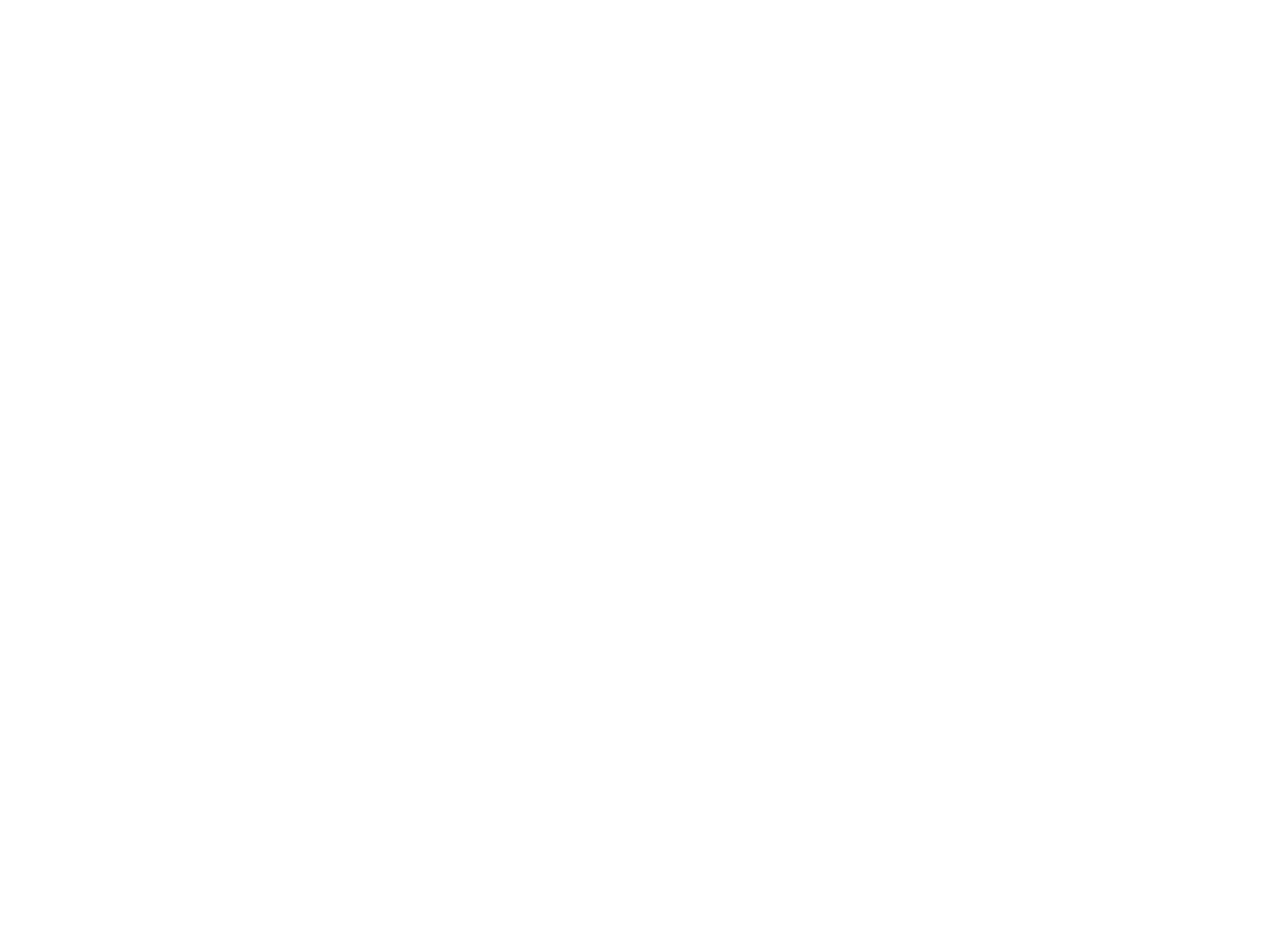
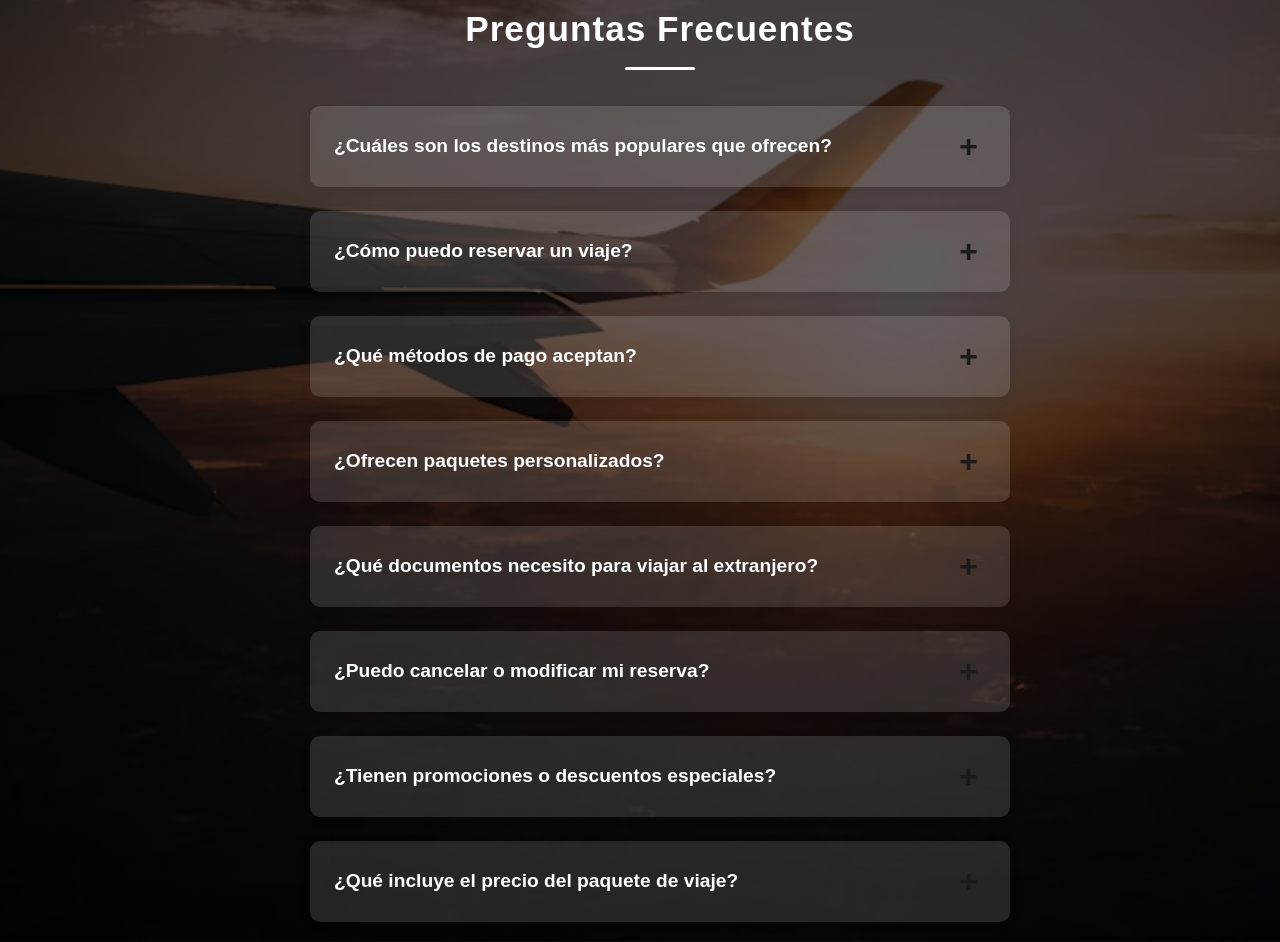
Before and after one commit to dayronZ/Viajes, a React (Vite) app in the folder vijes/: page / in a window 1280 px wide. Shown: the part 5380-6322 px from the top of the page. Before the commit the page ends 5300 px from the top, so only its background shows below. Built offline with nearby package versions, Linux system fonts and the light colour scheme.

Commit message:
Creacion de preguntas frecuentes

```diff
--- a/vijes/package.json
+++ b/vijes/package.json
@@ -12,6 +12,7 @@
   "dependencies": {
     "flag-icons": "^7.5.0",
     "leaflet": "^1.9.4",
+    "lucide-react": "^0.525.0",
     "react": "^19.1.0",
     "react-dom": "^19.1.0",
     "react-leaflet": "^5.0.0"
--- /dev/null
+++ b/vijes/src/components/Seccion8.css
@@ -0,0 +1,122 @@
+#seccion8 {
+    background-image: url('/src/assets/preguntas.avif');
+    background-size: cover;
+    background-position: center;
+    min-height: 100vh;
+    width: 100%;
+    display: flex;
+    flex-direction: column;
+    align-items: center;
+    justify-content: flex-start;
+    position: relative;
+    padding-top: 60px;
+  }
+
+  #seccion8::before {
+    content: '';
+    position: absolute;
+    top: 0; left: 0;
+    width: 100%; height: 100%;
+    background: rgba(0, 0, 0, 0.7);
+    z-index: 1;
+  }
+
+  #seccion8 > * {
+    position: relative;
+    z-index: 2;
+  }
+
+  .faq-title {
+    color: #fff;
+    font-size: 2.2rem;
+    font-weight: 700;
+    text-align: center;
+    margin-bottom: 36px;
+    letter-spacing: 1px;
+    position: relative;
+  }
+
+  .faq-title::after {
+    content: '';
+    display: block;
+    margin: 18px auto 0 auto;
+    width: 70px;
+    height: 3px;
+    background: #fff;
+    border-radius: 2px;
+  }
+
+  .faq-container {
+    width: 80vw;
+    max-width: 700px;
+    display: flex;
+    flex-direction: column;
+    gap: 24px;
+  }
+
+  .faq-item {
+    background: rgba(255,255,255,0.13);
+    border-radius: 10px;
+    box-shadow: 0 2px 12px rgba(0,0,0,0.08);
+    overflow: hidden;
+    transition: box-shadow 0.2s;
+  }
+
+  .faq-item.open {
+    box-shadow: 0 4px 18px rgba(0,0,0,0.13);
+  }
+
+  .faq-question {
+    width: 100%;
+    background: none;
+    border: none;
+    outline: none;
+    color: #fff;
+    font-size: 1.2rem;
+    font-weight: 600;
+    text-align: left;
+    padding: 22px 32px 22px 24px;
+    display: flex;
+    align-items: center;
+    justify-content: space-between;
+    cursor: pointer;
+    transition: background 0.2s;
+  }
+
+  .faq-question:hover {
+    background: rgba(255,255,255,0.08);
+  }
+
+  .faq-icon {
+    font-size: 2rem;
+    font-weight: 700;
+    color: #1b1c1a;
+    margin-left: 18px;
+    transition: color 0.2s;
+  }
+
+  .faq-item.open .faq-icon {
+    color: #000000;
+  }
+
+  .faq-answer {
+    background: none;
+    color: #fff;
+    font-size: 1.05rem;
+    padding: 0 32px;
+    max-height: 0;
+    overflow: hidden;
+    transition: max-height 0.35s cubic-bezier(0.4,0,0.2,1), padding 0.2s;
+  }
+
+  .faq-item.open .faq-answer {
+    padding: 16px 32px 22px 32px;
+    max-height: 200px;
+  }
+
+  @media (max-width: 900px) {
+    .faq-container {
+      width: 95vw;
+      max-width: 98vw;
+    }
+  }
--- /dev/null
+++ b/vijes/src/components/Seccion8.jsx
@@ -0,0 +1,66 @@
+import React, { useState } from 'react';
+import './Seccion8.css';
+
+const faqs = [
+  {
+    question: '¿Cuáles son los destinos más populares que ofrecen?',
+    answer: 'Ofrecemos destinos populares como París, Italia, Japón, Bolivia y muchos más, adaptados a tus preferencias de viaje.'
+  },
+  {
+    question: '¿Cómo puedo reservar un viaje?',
+    answer: 'Puedes reservar un viaje a través de nuestro formulario de contacto, por teléfono o visitando nuestras oficinas.'
+  },
+  {
+    question: '¿Qué métodos de pago aceptan?',
+    answer: 'Aceptamos pagos con tarjeta de crédito, débito, transferencias bancarias y pagos en efectivo en nuestras oficinas.'
+  },
+  {
+    question: '¿Ofrecen paquetes personalizados?',
+    answer: 'Sí, diseñamos paquetes de viaje personalizados según tus necesidades y preferencias.'
+  },
+  {
+    question: '¿Qué documentos necesito para viajar al extranjero?',
+    answer: 'Generalmente necesitas pasaporte vigente y, dependiendo del destino, una visa. Te asesoramos en todo el proceso.'
+  },
+  {
+    question: '¿Puedo cancelar o modificar mi reserva?',
+    answer: 'Sí, puedes cancelar o modificar tu reserva según nuestras políticas. Contáctanos para más detalles.'
+  },
+  {
+    question: '¿Tienen promociones o descuentos especiales?',
+    answer: 'Frecuentemente lanzamos promociones y descuentos exclusivos. ¡Síguenos en redes sociales para no perderte ninguna oferta!'
+  },
+  {
+    question: '¿Qué incluye el precio del paquete de viaje?',
+    answer: 'Nuestros paquetes incluyen transporte, alojamiento y actividades principales. Consulta cada paquete para detalles específicos.'
+  }
+];
+
+const Seccion8 = () => {
+  const [openIndex, setOpenIndex] = useState(null);
+
+  const toggleAccordion = (idx) => {
+    setOpenIndex(openIndex === idx ? null : idx);
+  };
+
+  return (
+    <section id="seccion8">
+      <h2 className="faq-title">Preguntas Frecuentes</h2>
+      <div className="faq-container">
+        {faqs.map((faq, idx) => (
+          <div key={idx} className={`faq-item ${openIndex === idx ? 'open' : ''}`}>
+            <button className="faq-question" onClick={() => toggleAccordion(idx)}>
+              <span>{faq.question}</span>
+              <span className="faq-icon">{openIndex === idx ? '-' : '+'}</span>
+            </button>
+            <div className="faq-answer" style={{ maxHeight: openIndex === idx ? '200px' : '0px' }}>
+              <p>{faq.answer}</p>
+            </div>
+          </div>
+        ))}
+      </div>
+    </section>
+  );
+};
+
+export default Seccion8;
--- a/vijes/src/main.jsx
+++ b/vijes/src/main.jsx
@@ -10,6 +10,7 @@
 import Seccion5 from './components/seccion5.jsx';
 import Seccion6 from './components/seccion6.jsx';
 import Seccion7 from './components/Seccion7.jsx';
+import Seccion8 from './components/Seccion8.jsx';
 
 const App = () => {
   return (
@@ -22,6 +23,7 @@
       <Seccion5 />
       <Seccion6 />
       <Seccion7 />
+      <Seccion8/>
     </>
   );
 };
```
Also changed, not shown: vijes/src/assets/preguntas.avif (added), 1 other file (tests, documents, lock files or other folders).
